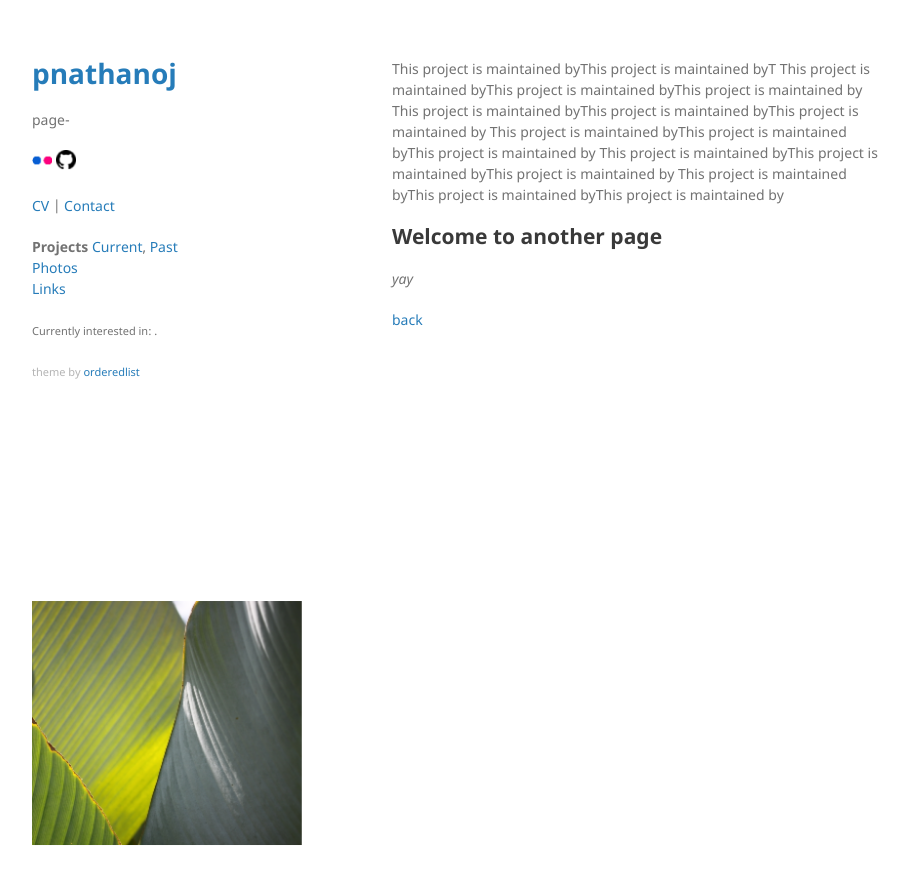
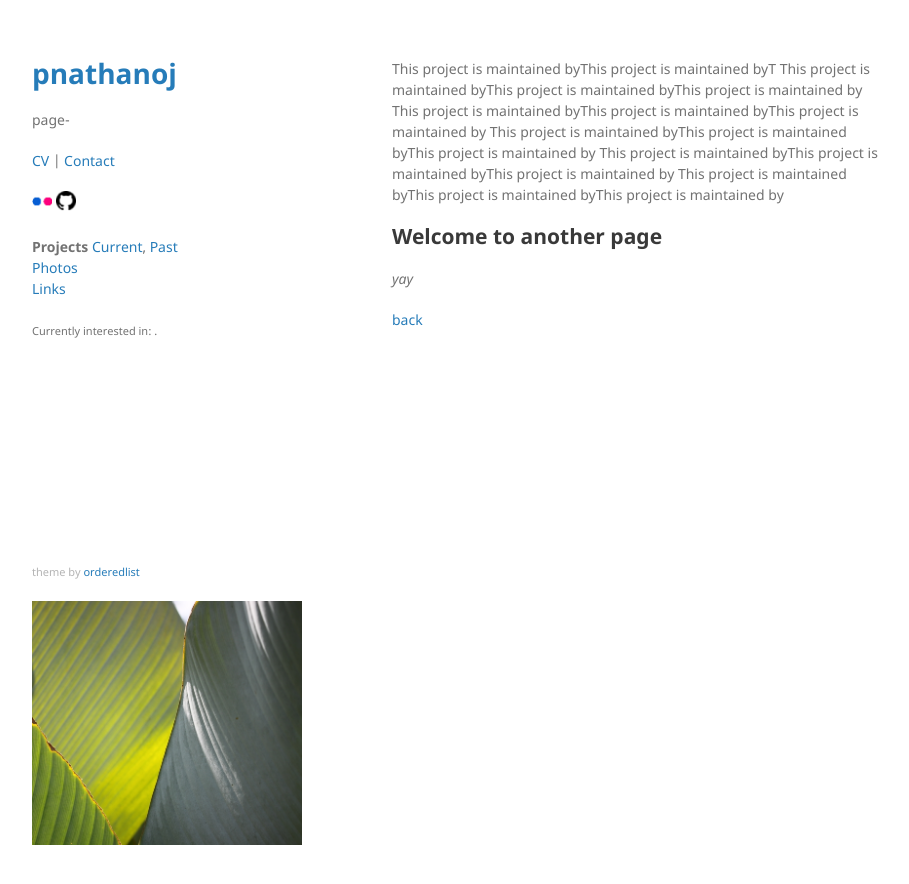
Before and after one commit to pnathanoj/pnathanoj.github.io, a Jekyll site: the page built from another-page.md, in a window 1280 px wide. Shown: the top 884 px of the page, without its empty margins (178-1087 px from the left). Built offline with Jekyll 4.4.1, drawn with Linux system fonts in a browser that asks for light colours; our own code applies the rules of GitHub Pages for plain Markdown files.

Commit message:
Update default.html

```diff
--- a/_layouts/default.html
+++ b/_layouts/default.html
@@ -23,21 +23,20 @@
         <p class="view"><a href="{{ site.github.repository_url }}">View the Project on GitHub <small>{{ site.github.repository_nwo }}</small></a></p>
         {% endif %}
 
+        <p><a href="https://pnathanoj.github.io/CV">CV</a> | <a href="{{ site.github.owner_url }}">Contact</a></p>
+
         <p>
-        <a href="link">
-        <img border="0" alt="Flickr page" src="/assets/img/icon_flickr.png" width="20" height="20">
-        </a> <a href="https://github.com/pnathanoj">
-        <img border="0" alt="Github profile" src="/assets/img/icon_github.png" width="20" height="20">
-        </a>
+          <a href="link">
+            <img border="0" alt="Flickr page" src="/assets/img/icon_flickr.png" width="20" height="20">
+          </a>
+          <a href="https://github.com/pnathanoj">
+            <img border="0" alt="Github profile" src="/assets/img/icon_github.png" width="20" height="20">
+           </a>
         </p>
-
-
-        <p><a href="https://github.com/orderedlist">CV</a> |
-        <a href="{{ site.github.owner_url }}">Contact</a></p>
         <p>
-        <b>Projects</b> <a href="https://github.com/orderedlist">Current</a>, <a href="https://github.com/orderedlist">Past</a><br>
-        <a href="https://github.com/orderedlist">Photos</a><br>
-        <a href="https://github.com/orderedlist">Links</a>
+          <b>Projects</b> <a href="https://pnathanoj.github.io/pcurrent">Current</a>, <a href="https://pnathanoj.github.io/ppast">Past</a><br>
+          <a href="https://pnathanoj.github.io/photos">Photos</a><br>
+          <a href="https://pnathanoj.github.io/links">Links</a>
         </p>
 
         <p>
@@ -55,7 +54,7 @@
         {% endif %}
 
 
-          <p style="color:#b4b4b4";><small>theme by <a href="https://github.com/orderedlist">orderedlist</a></small></p>
+
       </header>
       <section>
         <p>This project is maintained byThis project is maintained byT
@@ -73,6 +72,7 @@
 
       </section>
       <footer>
+        <p style="color:#b4b4b4";><small>theme by <a href="https://github.com/orderedlist">orderedlist</a></small></p>
         {% if site.logo %}
           <img src="{{site.logo | relative_url}}" alt="Logo" />
         {% endif %}
```
